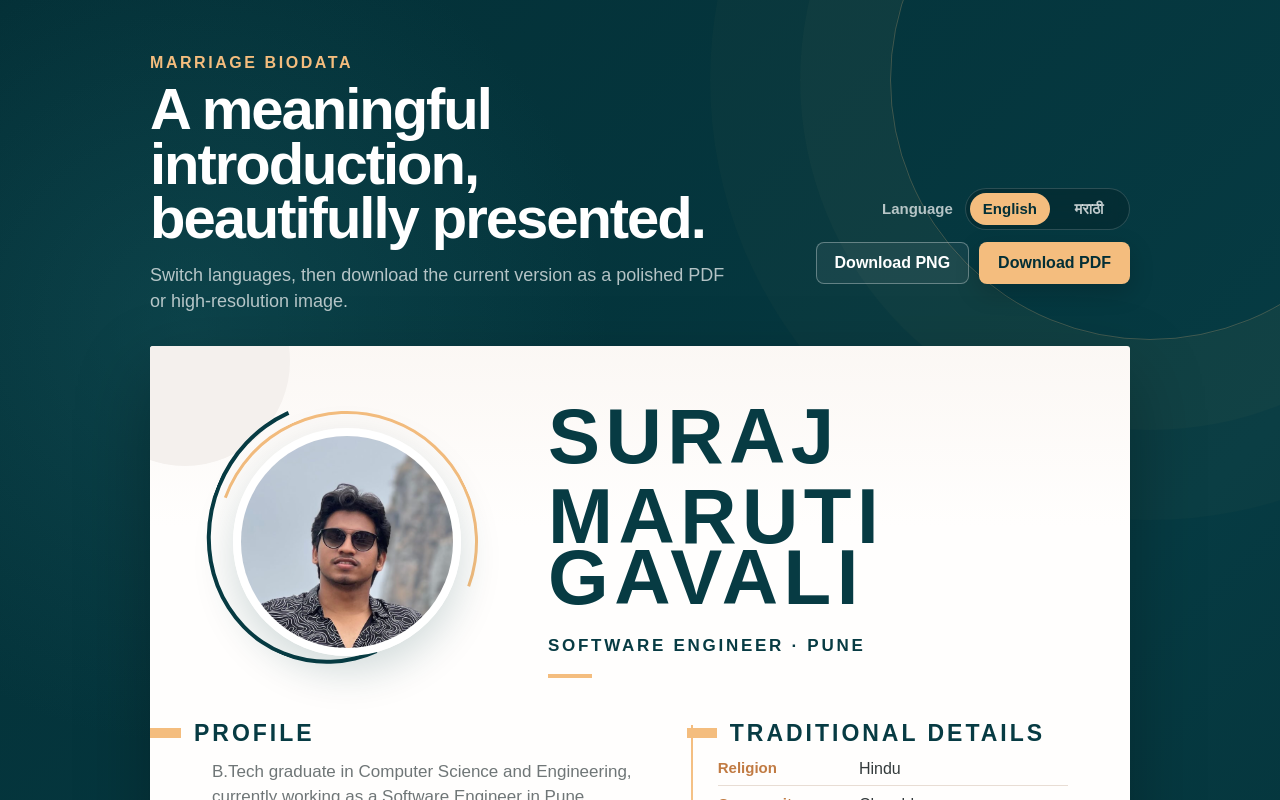
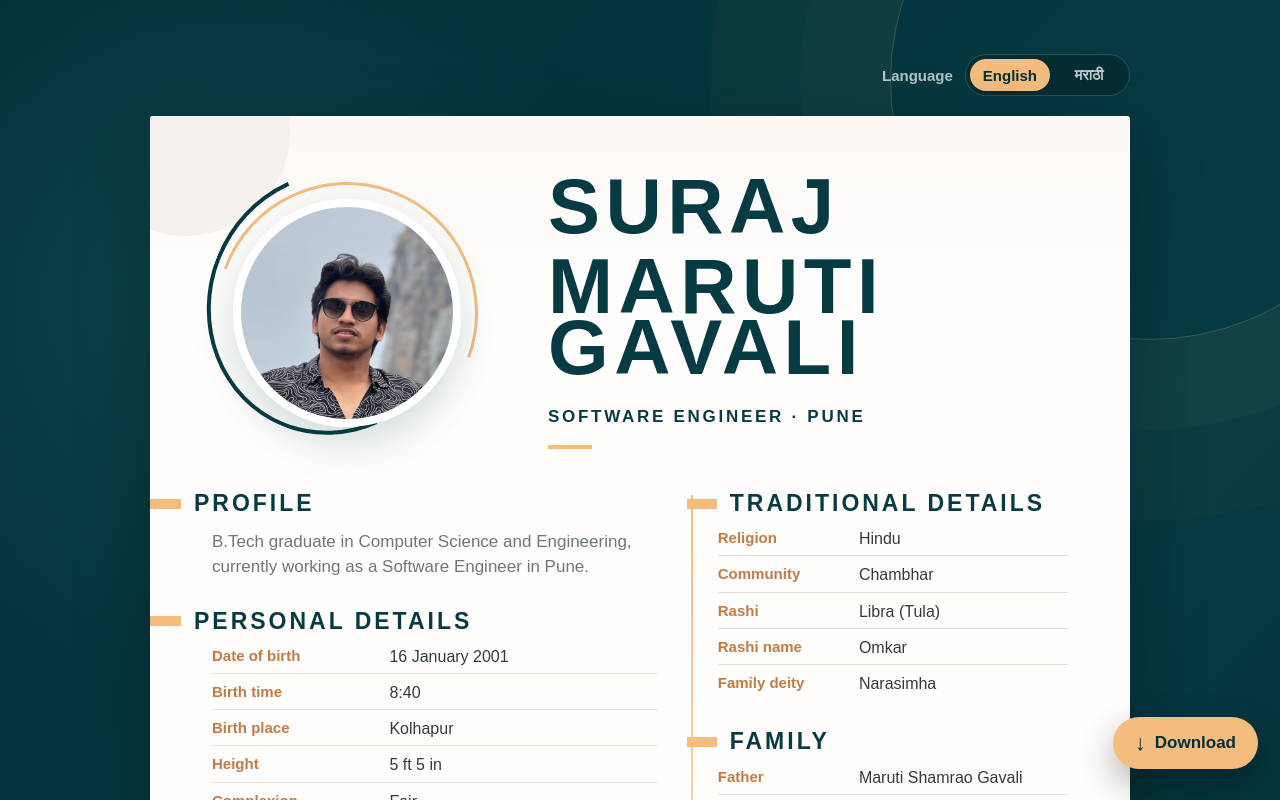
Before and after one commit to SurajGavali/biodata, a Next.js app: page / in a window 1280 px wide. Shown: the top 800 px of the page. Built offline with nearby package versions, Linux system fonts and the light colour scheme; a web font is replaced by a local one.

Commit message:
Add floating download menu

```diff
--- a/src/app/biodata.ts
+++ b/src/app/biodata.ts
@@ -210,15 +210,13 @@ export const biodata: MarriageBiodata = {
 
 export const uiCopy = {
   en: {
-    pageEyebrow: "Marriage biodata",
-    pageTitle: "A meaningful introduction, beautifully presented.",
-    pageDescription:
-      "Switch languages, then download the current version as a polished PDF or high-resolution image.",
     language: "Language",
     english: "English",
     marathi: "मराठी",
-    downloadPdf: "Download PDF",
-    downloadPng: "Download PNG",
+    download: "Download",
+    chooseFormat: "Choose download format",
+    imageFormat: "High-resolution image",
+    documentFormat: "A4 document",
     generatingPdf: "Preparing PDF…",
     generatingPng: "Preparing PNG…",
     downloadError: "The download could not be created. Please try again.",
@@ -226,15 +224,13 @@ export const uiCopy = {
     about: "Profile",
   },
   mr: {
-    pageEyebrow: "विवाह परिचयपत्र",
-    pageTitle: "सुंदर मांडणीत अर्थपूर्ण परिचय.",
-    pageDescription:
-      "भाषा निवडा आणि सध्याची आवृत्ती आकर्षक PDF किंवा उच्च दर्जाच्या प्रतिमेत डाउनलोड करा.",
     language: "भाषा",
     english: "English",
     marathi: "मराठी",
-    downloadPdf: "PDF डाउनलोड करा",
-    downloadPng: "PNG डाउनलोड करा",
+    download: "डाउनलोड",
+    chooseFormat: "डाउनलोड स्वरूप निवडा",
+    imageFormat: "उच्च दर्जाची प्रतिमा",
+    documentFormat: "A4 दस्तऐवज",
     generatingPdf: "PDF तयार होत आहे…",
     generatingPng: "PNG तयार होत आहे…",
     downloadError: "डाउनलोड तयार करता आले नाही. कृपया पुन्हा प्रयत्न करा.",
--- a/src/app/globals.css
+++ b/src/app/globals.css
@@ -85,43 +85,11 @@ a:focus-visible {
 }
 
 .pageIntro {
-  display: grid;
-  grid-template-columns: minmax(0, 1fr) auto;
-  gap: 36px;
-  align-items: end;
+  display: flex;
+  justify-content: flex-end;
   width: min(100%, 980px);
-  margin: 0 auto 32px;
+  margin: 0 auto 20px;
   color: #fff;
-}
-
-.pageIntro > div:first-child {
-  max-width: 620px;
-}
-
-.pageEyebrow {
-  margin-bottom: 10px;
-  color: var(--peach);
-  font-size: 16px;
-  font-weight: 700;
-  letter-spacing: 0.16em;
-  text-transform: uppercase;
-}
-
-.pageIntro h2 {
-  max-width: 580px;
-  color: #fff;
-  font-size: clamp(36px, 5vw, 58px);
-  font-weight: 600;
-  letter-spacing: -0.035em;
-  line-height: 0.94;
-}
-
-.pageIntro > div:first-child > p:last-child {
-  max-width: 590px;
-  margin-top: 16px;
-  color: rgba(255, 255, 255, 0.7);
-  font-size: 18px;
-  line-height: 1.45;
 }
 
 .controls {
@@ -177,59 +145,105 @@ a:focus-visible {
   background: var(--peach);
 }
 
-.downloadButtons {
-  display: flex;
-  gap: 10px;
+.controlStatus {
+  max-width: 240px;
+  min-height: 0;
+  color: #ffd4d4;
+  font-size: 14px;
+  text-align: right;
 }
 
-.downloadButton {
-  min-width: 140px;
-  padding: 11px 18px;
-  border: 1px solid transparent;
-  border-radius: 8px;
+.floatingDownload {
+  position: fixed;
+  right: max(22px, env(safe-area-inset-right));
+  bottom: max(22px, env(safe-area-inset-bottom));
+  z-index: 30;
+  display: grid;
+  gap: 9px;
+  justify-items: end;
+}
+
+.floatingDownloadButton {
+  display: flex;
+  gap: 9px;
+  align-items: center;
+  min-height: 52px;
+  padding: 12px 22px;
+  color: var(--ink-deep);
+  border: 0;
+  border-radius: 999px;
+  background: var(--peach);
+  box-shadow: 0 14px 36px rgba(0, 0, 0, 0.32);
   cursor: pointer;
-  font-size: 16px;
-  font-weight: 700;
+  font-size: 17px;
+  font-weight: 800;
   transition:
     transform 160ms ease,
-    box-shadow 160ms ease,
-    background 160ms ease;
+    background 160ms ease,
+    box-shadow 160ms ease;
 }
 
-.downloadButton:hover:not(:disabled) {
-  transform: translateY(-2px);
+.floatingDownloadButton > span {
+  font-size: 22px;
+  line-height: 1;
 }
 
-.downloadButton:disabled {
-  cursor: wait;
-  opacity: 0.65;
+.floatingDownloadButton:hover:not(:disabled) {
+  transform: translateY(-2px);
+  background: #ffc98e;
+  box-shadow: 0 18px 42px rgba(0, 0, 0, 0.38);
 }
 
-.primaryButton {
-  color: var(--ink-deep);
-  background: var(--peach);
-  box-shadow: 0 8px 24px rgba(0, 0, 0, 0.18);
+.floatingDownloadButton:disabled {
+  cursor: wait;
+  opacity: 0.72;
 }
 
-.primaryButton:hover:not(:disabled) {
-  background: #ffc98e;
-  box-shadow: 0 11px 28px rgba(0, 0, 0, 0.23);
+.downloadMenu {
+  display: grid;
+  gap: 7px;
+  width: 220px;
+  padding: 9px;
+  border: 1px solid rgba(7, 59, 67, 0.12);
+  border-radius: 16px;
+  background: #fff;
+  box-shadow: 0 20px 48px rgba(0, 0, 0, 0.3);
 }
 
-.secondaryButton {
-  color: #fff;
-  border-color: rgba(255, 255, 255, 0.32);
-  background: rgba(255, 255, 255, 0.06);
+.downloadMenu button {
+  display: grid;
+  grid-template-columns: 48px minmax(0, 1fr);
+  gap: 12px;
+  align-items: center;
+  padding: 11px 12px;
+  color: var(--ink);
+  border: 0;
+  border-radius: 11px;
+  background: #f8f4f0;
+  cursor: pointer;
+  text-align: left;
+  transition:
+    transform 150ms ease,
+    background 150ms ease;
 }
 
-.secondaryButton:hover:not(:disabled) {
-  background: rgba(255, 255, 255, 0.12);
+.downloadMenu button:hover:not(:disabled) {
+  transform: translateX(-2px);
+  background: #f2e3d4;
 }
 
-.controlStatus {
-  min-height: 18px;
-  color: #ffd4d4;
-  font-size: 14px;
+.downloadMenu button > span {
+  color: var(--peach-deep);
+  font-size: 17px;
+  font-weight: 800;
+  letter-spacing: 0.06em;
+}
+
+.downloadMenu button small {
+  color: var(--muted);
+  font-size: 13px;
+  font-weight: 600;
+  line-height: 1.2;
 }
 
 .sheetWrapper {
@@ -643,11 +657,6 @@ a:focus-visible {
 }
 
 @media (max-width: 900px) {
-  .pageIntro {
-    grid-template-columns: 1fr;
-    align-items: start;
-  }
-
   .controls {
     justify-items: start;
   }
@@ -694,12 +703,8 @@ a:focus-visible {
     padding: 32px 14px 48px;
   }
 
-  .pageIntro h2 {
-    font-size: 40px;
-  }
-
-  .pageIntro > div:first-child > p:last-child {
-    font-size: 16px;
+  .pageIntro {
+    justify-content: flex-start;
   }
 
   .controls,
@@ -713,13 +718,9 @@ a:focus-visible {
     gap: 7px;
   }
 
-  .downloadButtons {
-    width: 100%;
-  }
-
-  .downloadButton {
-    flex: 1;
-    min-width: 0;
+  .floatingDownload {
+    right: max(14px, env(safe-area-inset-right));
+    bottom: max(14px, env(safe-area-inset-bottom));
   }
 
   .biodataSheet {
@@ -798,10 +799,6 @@ a:focus-visible {
 }
 
 @media (max-width: 420px) {
-  .downloadButtons {
-    flex-direction: column;
-  }
-
   .detailRow {
     grid-template-columns: 1fr;
     gap: 3px;
--- a/src/app/page.tsx
+++ b/src/app/page.tsx
@@ -149,12 +149,43 @@ export default function Home() {
   const [locale, setLocale] = useState<Locale>("en");
   const [exportStatus, setExportStatus] = useState<ExportStatus>(null);
   const [exportError, setExportError] = useState(false);
+  const [downloadMenuOpen, setDownloadMenuOpen] = useState(false);
   const exportRef = useRef<HTMLDivElement>(null);
+  const downloadMenuRef = useRef<HTMLDivElement>(null);
   const copy = uiCopy[locale];
 
   useEffect(() => {
     document.documentElement.lang = locale;
   }, [locale]);
+
+  useEffect(() => {
+    if (!downloadMenuOpen) {
+      return;
+    }
+
+    const handlePointerDown = (event: PointerEvent) => {
+      if (
+        downloadMenuRef.current &&
+        !downloadMenuRef.current.contains(event.target as Node)
+      ) {
+        setDownloadMenuOpen(false);
+      }
+    };
+
+    const handleKeyDown = (event: KeyboardEvent) => {
+      if (event.key === "Escape") {
+        setDownloadMenuOpen(false);
+      }
+    };
+
+    document.addEventListener("pointerdown", handlePointerDown);
+    document.addEventListener("keydown", handleKeyDown);
+
+    return () => {
+      document.removeEventListener("pointerdown", handlePointerDown);
+      document.removeEventListener("keydown", handleKeyDown);
+    };
+  }, [downloadMenuOpen]);
 
   const createExportImage = async () => {
     const node = exportRef.current?.querySelector<HTMLElement>(".exportSheet");
@@ -181,6 +212,7 @@ export default function Home() {
 
     setExportError(false);
     setExportStatus(format);
+    setDownloadMenuOpen(false);
 
     try {
       const imageData = await createExportImage();
@@ -217,13 +249,7 @@ export default function Home() {
       <div className="backgroundShape backgroundShapeOne" aria-hidden="true" />
       <div className="backgroundShape backgroundShapeTwo" aria-hidden="true" />
 
-      <section className="pageIntro">
-        <div>
-          <p className="pageEyebrow">{copy.pageEyebrow}</p>
-          <h2>{copy.pageTitle}</h2>
-          <p>{copy.pageDescription}</p>
-        </div>
-
+      <div className="pageIntro">
         <div className="controls">
           <div className="languageControl">
             <span>{copy.language}</span>
@@ -246,30 +272,8 @@ export default function Home() {
               </button>
             </div>
           </div>
-
-          <div className="downloadButtons">
-            <button
-              type="button"
-              className="downloadButton secondaryButton"
-              disabled={exportStatus !== null}
-              onClick={() => handleDownload("png")}
-            >
-              {exportStatus === "png" ? copy.generatingPng : copy.downloadPng}
-            </button>
-            <button
-              type="button"
-              className="downloadButton primaryButton"
-              disabled={exportStatus !== null}
-              onClick={() => handleDownload("pdf")}
-            >
-              {exportStatus === "pdf" ? copy.generatingPdf : copy.downloadPdf}
-            </button>
-          </div>
-          <p className="controlStatus" role="status" aria-live="polite">
-            {exportError ? copy.downloadError : ""}
-          </p>
         </div>
-      </section>
+      </div>
 
       <div className="sheetWrapper">
         <BiodataSheet locale={locale} />
@@ -278,6 +282,53 @@ export default function Home() {
       <div className="exportStage" ref={exportRef} aria-hidden="true">
         <BiodataSheet locale={locale} exportMode />
       </div>
+
+      <div className="floatingDownload" ref={downloadMenuRef}>
+        {downloadMenuOpen && (
+          <div
+            className="downloadMenu"
+            id="download-format-menu"
+            role="group"
+            aria-label={copy.chooseFormat}
+          >
+            <button
+              type="button"
+              disabled={exportStatus !== null}
+              onClick={() => handleDownload("png")}
+            >
+              <span>PNG</span>
+              <small>{copy.imageFormat}</small>
+            </button>
+            <button
+              type="button"
+              disabled={exportStatus !== null}
+              onClick={() => handleDownload("pdf")}
+            >
+              <span>PDF</span>
+              <small>{copy.documentFormat}</small>
+            </button>
+          </div>
+        )}
+
+        <button
+          type="button"
+          className="floatingDownloadButton"
+          aria-expanded={downloadMenuOpen}
+          aria-controls="download-format-menu"
+          disabled={exportStatus !== null}
+          onClick={() => setDownloadMenuOpen((open) => !open)}
+        >
+          <span aria-hidden="true">↓</span>
+          {exportStatus === "png"
+            ? copy.generatingPng
+            : exportStatus === "pdf"
+              ? copy.generatingPdf
+              : copy.download}
+        </button>
+        <p className="controlStatus" role="status" aria-live="polite">
+          {exportError ? copy.downloadError : ""}
+        </p>
+      </div>
     </main>
   );
 }
```
